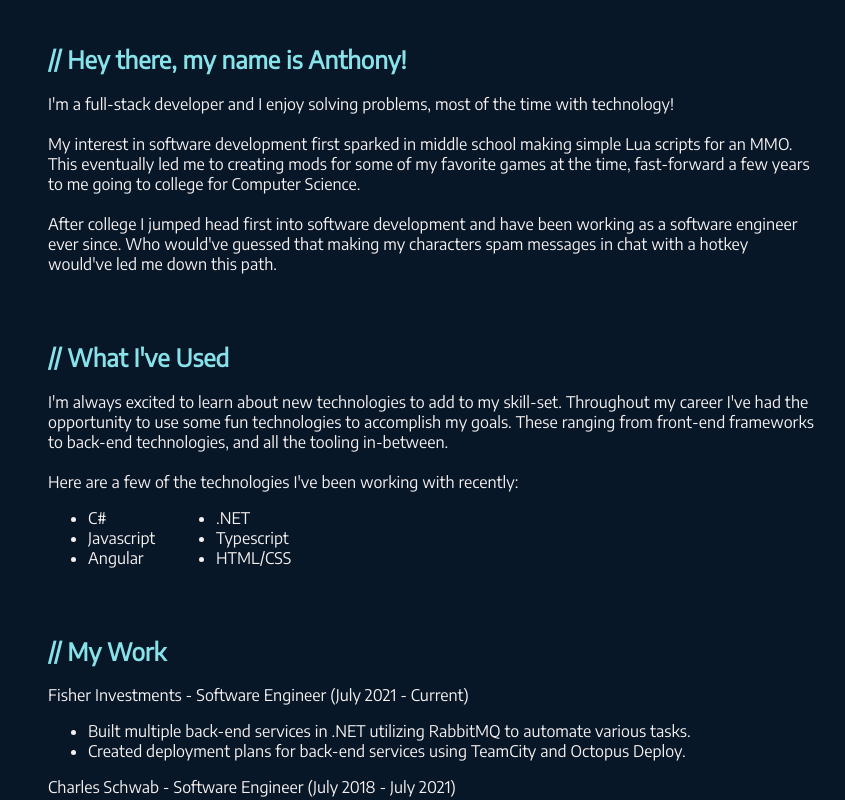
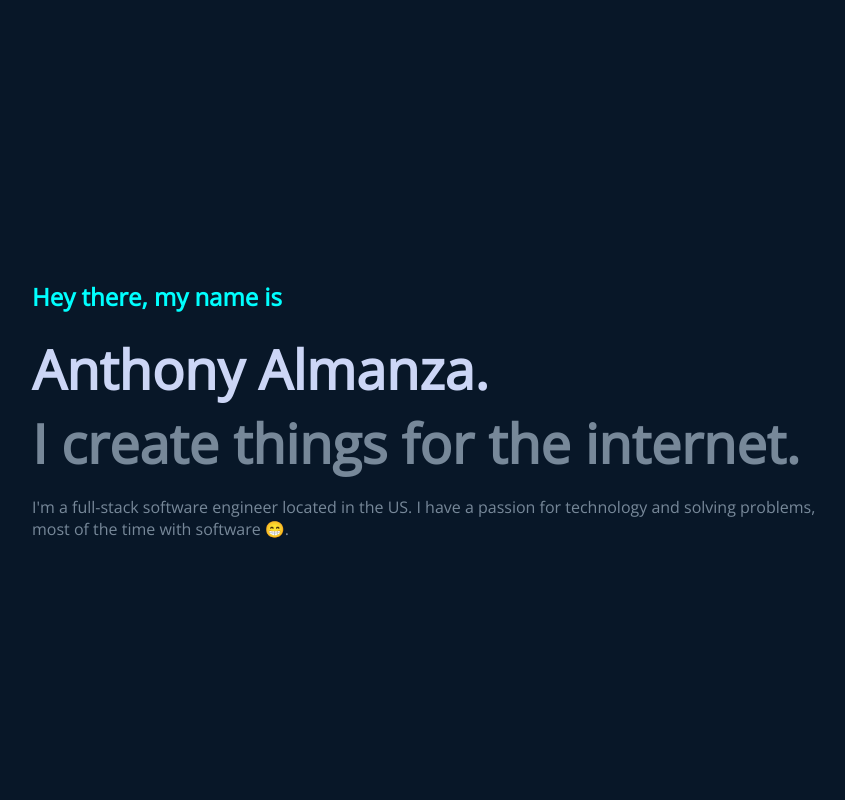
Before and after one commit to AnthonyAlmanza/My-Website, an Angular app: page / in a window 1280 px wide. Shown: the top 800 px of the page, without its empty margins (208-1053 px from the left). Built offline with nearby package versions, Linux system fonts and the light colour scheme.

Commit message:
Created welcome section, updated CSS

```diff
--- a/src/app/app.component.html
+++ b/src/app/app.component.html
@@ -1,11 +1,18 @@
 <div class="section-box" role="main">
+  <section id="section-welcome">
+    <h2 class="header-medium text-glow">Hey there, my name is</h2>
+    <h1 class="header-large no-margin">Anthony Almanza.</h1>
+    <h2 class="header-large no-margin">I create things for the internet.</h2>
+    <p>
+      I'm a full-stack software engineer located in the US. I have a passion for technology
+      and solving problems, most of the time with software 😁.
+    </p>
+  </section>
   <section id="section-about">
-    <h1>// Hey there, my name is <b>Anthony</b>!</h1>
+    <h1>About me</h1>
     <p>
-      I'm a full-stack developer and I enjoy solving problems, most of the time with technology!
-      <br><br>
       My interest in software development first sparked in middle school making simple Lua scripts for an MMO. This eventually
-      led me to creating mods for some of my favorite games at the time, fast-forward a few years to me going to college for
+      led me to creating mods for some of mym favorite games at the time, fast-forward a few years to me going to college for
       Computer Science.
       <br><br>
       After college I jumped head first into software development and have been working as a software engineer ever since.
@@ -13,7 +20,7 @@
     </p>
   </section>
   <section id="section-experience">
-    <h1>// What I've Used</h1>
+    <h1>What I've Used.</h1>
     <p>
       I'm always excited to learn about new technologies to add to my skill-set.
       Throughout my career I've had the opportunity to use some fun technologies to accomplish my goals. These ranging from
@@ -31,7 +38,7 @@
     </ul>
   </section>
   <section id="section-projects">
-    <h1>// My Work</h1>
+    <h1>My Work.</h1>
     <p>
       Fisher Investments - Software Engineer (July 2021 - Current)<br>
     </p>
@@ -50,7 +57,7 @@
     </ul>
   </section>
   <section id="section-contact">
-    <h1>// Contact Me</h1>
+    <h1>Contact Me.</h1>
     <p>Want to ask a question, or just say hi? Feel free to contact me on any of the following places.</p>
     <ul class="list-grid">
       <li><a href="mailto:Anthony.Almanza8@gmail.com" target="_blank">Email</a></li>
--- a/src/app/app.component.scss
+++ b/src/app/app.component.scss
@@ -1,15 +1,15 @@
+section {
+  padding: 1rem 0;
+  margin: 0;
+  width: 100%;
+}
+
 .section-box {
   display: flex;
   flex-wrap: wrap;
-  width: 100%;
   max-width: 50rem;
   justify-content: center;
-}
-
-section {
-  padding: 1rem;
-  margin: 0 auto;
-  width: 100%;
+  padding: 0 1rem;
 }
 
 .footer {
@@ -18,7 +18,18 @@ section {
   text-align: center;
 }
 
-.list-grid{
+.list-grid {
   display: grid;
   grid-template-columns: repeat(2, minmax(1rem, 8rem));
 }
+
+#section-welcome {
+  display: flex;
+  -moz-box-pack: center;
+  justify-content: center;
+  -moz-box-align: center;
+  flex-direction: column;
+  align-items: flex-start;
+  min-height: 100vh;
+  padding: 0;
+}
--- a/src/styles.scss
+++ b/src/styles.scss
@@ -1,23 +1,44 @@
-@import url('https://fonts.googleapis.com/css2?family=Encode+Sans&display=swap');
+@import url('https://fonts.googleapis.com/css2?family=Open+Sans&display=swap');
 
 body, html{
   display:flex;
   justify-content: center;
   align-items: center;
-  font-family: 'Encode Sans', sans-serif;
+  font-family: 'Open Sans', sans-serif;
   background-color: #081728;
   color: #f5f0f0;
 }
 
+.header-medium {
+  font-size: 1.5rem;
+}
+.header-large {
+  font-size: clamp(40px, 8vw, 54px);
+}
+.no-margin {
+  margin: 0;
+}
+.text-glow {
+  text-decoration: none;
+  color: aqua;
+}
+p {
+  color: lightslategray;
+}
+li {
+  color: lightslategray;
+}
+h1 {
+  font-weight: bold;
+  color: #ccd6f6;
+}
+h2 {
+  color: lightslategray;
+}
 a {
   text-decoration: none;
-  color: #84bfc3;
+  color: aqua;
 }
-
 a:hover{
-  color: #eea20f;
+  color: white;
 }
-
-h1 {
-  color: #88e2e9;
-}
```
